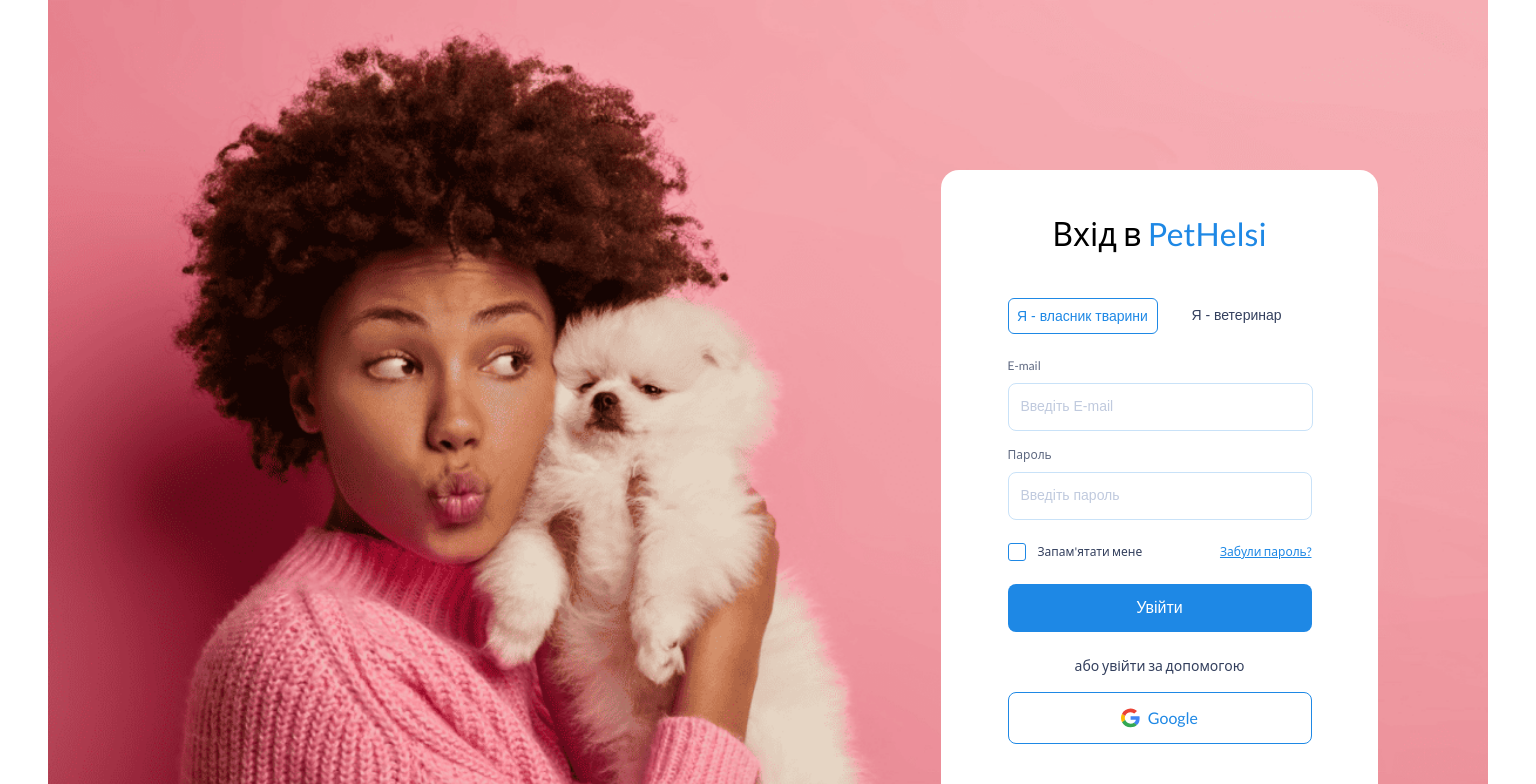
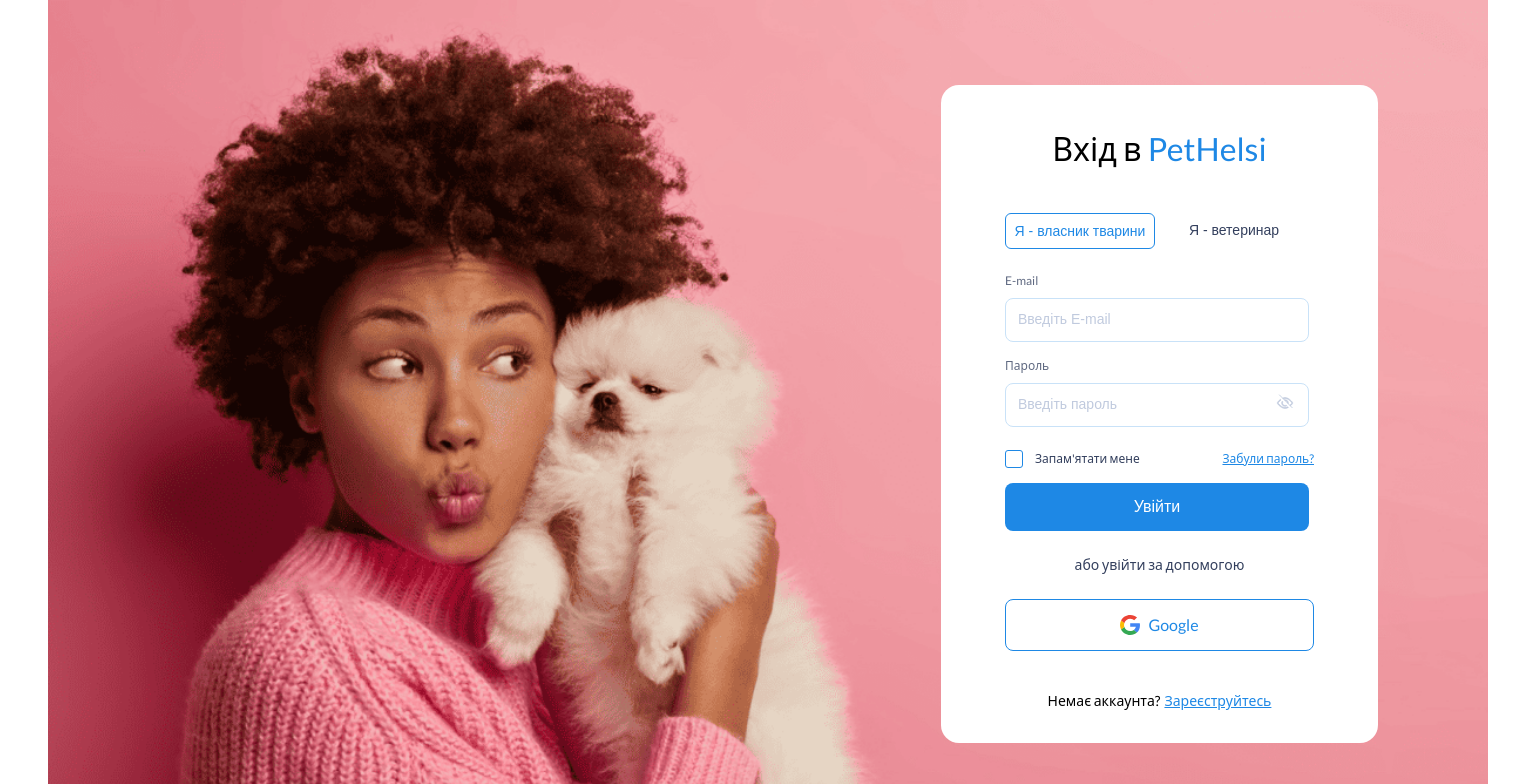
Before and after one commit to pethelsi-dev/pet-helsi, a React (Vite) app: page /login in a window 1536 px wide. Shown: the top 784 px of the page. Built offline with nearby package versions, Linux system fonts and the light colour scheme.

Commit message:
fixed loginForm css

```diff
--- a/src/components/LoginForm/LoginForm.jsx
+++ b/src/components/LoginForm/LoginForm.jsx
@@ -1,6 +1,6 @@
 import { useState } from "react";
 import SvgIcon from "../Icon/Icon";
-import sprite from "../../assets/Images/sprite-sistem.svg";
+import spriteSistem from "../../assets/Images/sprite-sistem.svg";
 import { Link } from "react-router-dom";
 import { Formik, Form, Field, ErrorMessage } from "formik";
 import * as Yup from "yup";
@@ -39,12 +39,11 @@
   };
 
   return (
-    <div className={css.loginContainer}>
-      <h1 className={css.loginTitle}>
-        Вхід в <span className={css.span}>PetHelsi</span>
+    <div className={css.loginFormContainer}>
+      <h1 className={css.loginFormTitle}>
+        Вхід в <span className={css.loginFormTitleSpan}>PetHelsi</span>
       </h1>
-      <div className={css.formContainer}>
-        <div className={css.buttonContainer}>
+        <div className={css.selectUserTypeButtonContainer}>
           <button
             className={`${css.switchUserTypeButton} ${
               userType === "owner" ? css.activeButton : ""
@@ -71,7 +70,7 @@
           validateOnBlur={true}
         >
           {({ isSubmitting, errors, touched }) => (
-            <Form className={css.loginForm}>
+            <Form >
               <div className={css.loginFormFields}>
                 <div className={css.loginFieldContainer}>
                   <label className={css.label} htmlFor="email">
@@ -112,8 +111,8 @@
                       onClick={setPasswordVisibleToggler}
                     >
                       <SvgIcon
-                        sprite={sprite}
-                        iconName={`${
+                        sprite={spriteSistem}
+                        id={`${
                           passwordVisible ? "icon-eye_open" : "icon-view_hide"
                         }`}
                         width="20px"
@@ -158,10 +157,9 @@
           )}
         </Formik>
         <div className={css.googleLoginContainer}>
-          <p className={css.text}>або увійти за допомогою</p>
+          <p className={css.enterWithGoogleText}>або увійти за допомогою</p>
           <GoogleAuthorization />
         </div>
-      </div>
       <p className={css.registerNow}>
         Немає аккаунта?{" "}
         <Link to="/register" className={css.link}>
--- a/src/components/LoginForm/LoginForm.module.css
+++ b/src/components/LoginForm/LoginForm.module.css
@@ -1,33 +1,23 @@
-.loginContainer {
+.loginFormContainer {
+  margin: 16px 16px 14px 16px;
   width: 343px;
-  height: 588px;
   background-color: var(--bg-color);
-  margin-left: 16px;
-  margin-right: 16px;
-  margin-top: 16px;
-  margin-bottom: 14px;
-  display: flex;
-  flex-direction: column;
-  gap: 24px;
 }
 
-.formContainer {
-  display: flex;
-  flex-direction: column;
-  gap: 20px;
-}
-.loginTitle {
+.loginFormTitle {
   font-size: 28px;
   font-weight: 500;
   line-height: 140%;
   text-align: center;
+  margin-bottom: 24px;
 }
 
-.span {
+.loginFormTitleSpan {
   color: var(--accent-color-dark);
 }
 
-.buttonContainer {
+.selectUserTypeButtonContainer {
+  margin-bottom: 20px;
   display: flex;
   gap: 4px;
 }
@@ -36,10 +26,7 @@
   width: 169.5px;
   height: 36px;
   border-radius: 6px;
-  padding-top: 8px;
-  padding-bottom: 8px;
-  padding-right: 12px;
-  padding-left: 12px;
+  padding: 8px 12px;
   font-size: 14px;
   font-weight: 400;
   line-height: 140%;
@@ -54,22 +41,17 @@
   color: var(--accent-color-dark);
 }
 
-.loginForm {
-  display: flex;
-  flex-direction: column;
-  gap: 16px;
-}
-
 .loginFormFields {
   display: flex;
   flex-direction: column;
-  gap: 16px;
+  gap: 12px;
+  margin-bottom: 16px;
 }
 
 .loginFieldContainer {
   display: flex;
   flex-direction: column;
-  gap: 4px;
+  gap: 8px;
 }
 
 .label {
@@ -86,12 +68,13 @@
 }
 
 .loginInput {
-  width: 100%;
+  width: 343px;
   height: 44px;
   padding-left: 12px;
   border-radius: 8px;
   outline: none;
   border: 1px solid var(--input-def);
+  box-sizing: border-box;
 }
 
 .loginInput::placeholder {
@@ -145,6 +128,7 @@
   gap: 10px;
   justify-content: space-between;
   align-items: center;
+  margin-bottom: 16px;
 }
 
 .rememberMeContainer {
@@ -224,6 +208,7 @@
   outline: none;
   border: none;
   border-radius: 8px;
+  margin-bottom: 20px;
 }
 
 .rememberMeLabel {
@@ -247,7 +232,7 @@
   color: var(--link-active);
 }
 
-.text {
+.enterWithGoogleText {
   font-size: 14px;
   font-weight: 400;
   line-height: 140%;
@@ -258,7 +243,8 @@
 .googleLoginContainer {
   display: flex;
   flex-direction: column;
-  gap: 16px;
+  gap: 4px;
+  margin-bottom: 24px;
 }
 
 .registerNow {
@@ -272,25 +258,19 @@
 }
 
 @media screen and (min-width: 1440px) {
-  .loginContainer {
+  .loginFormContainer {
     width: 437px;
-    height: 657px;
     border-radius: 18px;
-    margin-top: 85px;
-    margin-bottom: 83px;
-    margin-left: 0;
-    margin-right: 0;
-    padding-top: 40px;
-    padding-bottom: 0px;
-    gap: 40px;
+    padding: 40px 64px 32px 64px;
+    margin: 0;
+    box-sizing: border-box;
   }
 
-  .loginTitle {
+  .loginFormTitle {
     width: 309px;
     font-size: 32px;
     line-height: 150%;
-    margin-left: auto;
-    margin-right: auto;
+    margin-bottom: 40px;
   }
 
   .formContainer {
@@ -302,8 +282,9 @@
     gap: 24px;
   }
 
-  .buttonContainer {
+  .selectUserTypeButtonContainer {
     height: 36px;
+    margin-bottom: 24px;
   }
 
   .switchUserTypeButton {
@@ -312,22 +293,17 @@
     padding-left: 0;
   }
 
-  .loginForm {
-    gap: 24px;
-  }
-
   .loginFormFields {
     gap: 16px;
+    margin-bottom: 24px;
   }
 
   .loginFieldContainer {
     width: 304px;
-    gap: 8px;
   }
 
   .loginInput {
-    position: relative;
-    width: 289px;
+    width: 304px;
     height: 44px;
   }
 
@@ -338,6 +314,12 @@
 
   .loginButton {
     width: 304px;
+    margin-bottom: 24px;
+  }
+
+  .googleLoginContainer {
+    gap: 24px;
+    margin-bottom: 40px;
   }
 
   .enterNow {
--- a/src/components/RegistrForm/RegistrForm.jsx
+++ b/src/components/RegistrForm/RegistrForm.jsx
@@ -2,7 +2,7 @@
 import { useState } from "react";
 import { Link } from "react-router-dom";
 import { Formik, Form, Field, ErrorMessage } from "formik";
-import sprateSistem from "../../assets/Images/sprite-sistem.svg";
+import spriteSistem from "../../assets/Images/sprite-sistem.svg";
 import Icon from "../Icon/Icon";
 import GoogleAuthorization from "../GoogleAuthorization/GoogleAuthorization";
 import css from "./RegistrForm.module.css";
@@ -98,7 +98,7 @@
         validateOnBlur={true}
       >
         {({ isSubmitting, errors, touched }) => (
-          <Form className={css.form}>
+          <Form >
             <div className={css.registerFormFields}>
               <div className={css.registerFormFieldContainer}>
                 <label className={css.label} htmlFor="email">
@@ -137,7 +137,7 @@
                     onClick={setPasswordVisibleToggler}
                   >
                     <Icon
-                      sprite={sprateSistem}
+                      sprite={spriteSistem}
                       id={`${
                         passwordVisible ? "icon-eye_open" : "icon-view_hide"
                       }`}
@@ -174,7 +174,7 @@
                     onClick={setConfirmPasswordVisibleToggler}
                   >
                     <Icon
-                      sprite={sprateSistem}
+                      sprite={spriteSistem}
                       id={`${
                         confirmPasswordVisible
                           ? "icon-eye_open"
@@ -211,7 +211,7 @@
         )}
       </Formik>
       <div className={css.googleLoginContainer}>
-        <p className={css.enterNowText}>або увійти за допомогою</p>
+        <p className={css.enterWithGoogleText}>або увійти за допомогою</p>
         <GoogleAuthorization />
       </div>
       <p className={css.enterNow}>
--- a/src/components/RegistrForm/RegistrForm.module.css
+++ b/src/components/RegistrForm/RegistrForm.module.css
@@ -1,5 +1,5 @@
 .registrFormContainer {
-  padding: 16px;
+  margin: 16px 16px 14px 16px;
   width: 343px;
   background-color: var(--bg-color);
 }
@@ -137,13 +137,20 @@
   margin-bottom: 20px;
 }
 
-.link {
-  color: var(--accent-color-dark);
+.privacyPolicy:hover,
+.privacyPolicy:focus {
+  color: var(--button-hover);
 }
+
+.privacyPolicy:active {
+  color: var(--link-active);
+}
+
 .googleLoginContainer {
   margin-bottom: 24px;
 }
-.enterNowText {
+
+.enterWithGoogleText {
   font-size: 14px;
   font-weight: 400;
   line-height: 140%;
@@ -160,6 +167,7 @@
 }
 
 .link {
+  color: var(--accent-color-dark);
   text-decoration: underline;
 }
 
@@ -216,7 +224,7 @@
     margin-bottom: 24px;
   }
 
-  .enterNowText {
+  .enterWithGoogleText {
     margin-bottom: 24px;
   }
 
```
